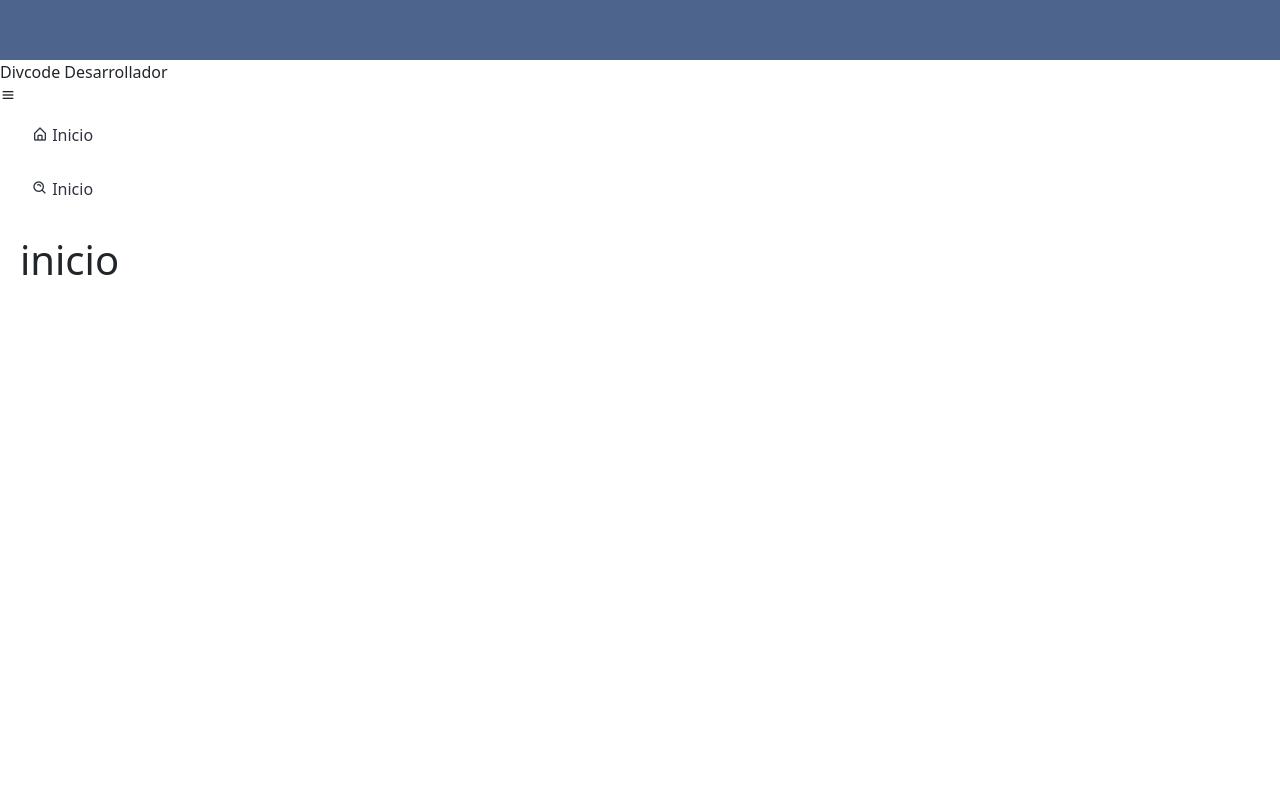
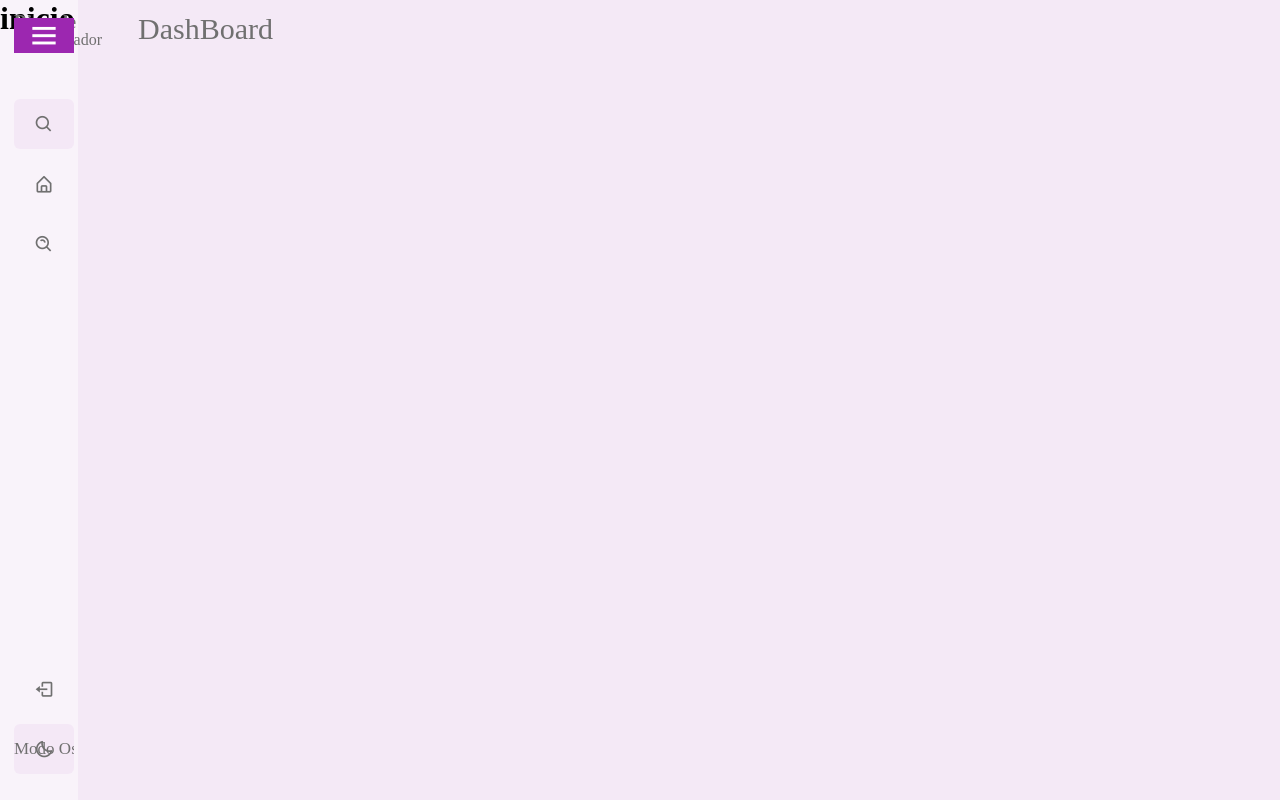
Before and after one commit to IvanG0nzalez/Mapify, a Django app: page / in a window 1280 px wide. Run offline with Django 4.2, Linux system fonts and the light colour scheme; some libraries are stand-ins or nearby versions.

Commit message:
Actualización Vista Barra lateral

```diff
--- a/templates/pantallas/base_user.html
+++ b/templates/pantallas/base_user.html
@@ -3,22 +3,18 @@
 <html lang="es">
 <head>
 
-
+    {#style="padding-bottom: 35px; margin-top: 30px" width=20%#}
     <title>
         {% block titulo %}
         {% endblock %}
     </title>
-        <link rel="stylesheet" href="{% static "css/style.css" %}" alt="usuario" style="padding-bottom: 35px; margin-top: 30px" width=20%>
-        <link href="https://cdn.jsdelivr.net/npm/bootstrap@5.2.0-beta1/dist/css/bootstrap.min.css" rel="stylesheet" integrity="sha384-0evHe/X+R7YkIZDRvuzKMRqM+OrBnVFBL6DOitfPri4tjfHxaWutUpFmBp4vmVor" crossorigin="anonymous">
+    <link rel="stylesheet" href="{% static "css/style2.css" %}" alt="usuario">
     <link href='https://unpkg.com/boxicons@2.1.4/css/boxicons.min.css' rel='stylesheet'>
     <script src="https://maps.googleapis.com/maps/api/js?key=AIzaSyAyNlsouulVQvCw11OT4WUyHh_GJ5fcKes&libraries=places"></script>
 </head>
 
 <body>
 
-    <div class="barraPrincipal" style="height: 60px">
-        <h1 align="center" id="texto_barra"></h1>
-    </div>
 
 <nav class="sidebar close">
     <header>
@@ -31,12 +27,12 @@
 
     <div class="menu-bar">
         <div class="menu">
-{#                <li class="search-box">#}
-{#                    <i class="bx bx-searh icon"></i>#}
-{#                    <input type="text" placeholder="Buscar...">#}
-{#                </li>#}
+            <li class="search-box">
+                <i class="bx bx-search icon"></i>
+                <input type="text" placeholder="Buscar">
+            </li>
+            <ul class="menu-links">
 
-                <ul class="menu-links">
                 <li class="nav-link">
                     <a href="{% url 'inicio' %}" class="nav__link">
                         <i class="bx bx-home-alt icon"></i>
@@ -47,33 +43,39 @@
                 <li class="nav-link">
                     <a href="{% url 'busqueda_user' %}" class="nav__link">
                         <i class="bx bx-search-alt icon"></i>
-                            <span class="text nav-text">Inicio</span>
+                        <span class="text nav-text">Busqueda</span>
                     </a>
                 </li>
             </ul>
         </div>
+        <div class="bottom-content">
+            <li class="">
+                <a href="#">
+                    <i class="bx bx-log-out icon"></i>
+                    <span class="text nav-text">Salir</span>
+                </a>
+            </li>
+
+            <li class="mode">
+                <div class="sun-moon">
+                    <i class="bx bx-moon icon moon"></i>
+                    <i class="bx bx-sun icon sun"></i>
+                </div>
+                <span class="mode-text text">Modo Oscuro</span>
+                <div class="toggle-switch">
+                    <span class="switch"></span>
+                </div>
+            </li>
+        </div>
     </div>
 </nav>
-{#    <div class="div_principal">#}
-{#        <div class="div_navdrawer">#}
-{#            <nav class="nav">#}
-{#                <ul class="list">#}
-{##}
-{#                    <li class="list__item list__item--inside">#}
-{#                        <div class="list__button">#}
-{#                            <a href="{% url 'inicio' %}" class="nav__link">Inicio</a>#}
-{#                        </div>#}
-{#                    </li>#}
-{##}
-{#                    <li class="list__item list__item--inside">#}
-{#                        <div class="list__button">#}
-{#                            <a href="{% url 'busqueda_user' %}" class="nav__link">Buscar</a>#}
-{#                        </div>#}
-{#                    </li>#}
-{##}
-{#                </ul>#}
-{#            </nav>#}
-{#        </div>#}
+
+
+<section class="home">
+    <div class="text">
+        DashBoard
+    </div>
+</section>
 
 <div class="contenido">
     {% block contenido %}
--- a/templates/pantallas/nodo_admin.html
+++ b/templates/pantallas/nodo_admin.html
@@ -40,7 +40,7 @@
             </tr>
             </thead>
             <tbody>
-            <tr onclick=seleccionarFila(this, )>
+            <tr onclick=seleccionarFila(this)>
                 <td>N2</td>
                 <td>-4,4574</td>
                 <td>-2.474554</td>
--- a/templates/static/css/style.css
+++ b/templates/static/css/style.css
@@ -137,5 +137,4 @@ table a {
     justify-content: center;
     align-items: center;
 
-
 }
--- /dev/null
+++ b/templates/static/css/style2.css
@@ -0,0 +1,309 @@
+* {
+    margin: 0;
+    padding: 0;
+    box-sizing: border-box;
+}
+
+:root {
+    --body-color: #9B27B00D;
+    --sidebar-color: #FFFFFF;
+    --primary-color: #9C27B0;
+    --primary-color-light: #9B27B00D;
+    --toggle-color: #DDDDDD;
+    --text-color: #707070;
+
+    --tran-03: all 0.2s ease;
+    --tran-04: all 0.3s ease;
+    --tran-05: all 0.4s ease;
+}
+
+body {
+    min-height: 100vh;
+    background-color: var(--body-color);
+    transition: var(--tran-05);
+}
+
+::selection {
+    background-color: var(--primary-color);
+    color: #FFFFFF;
+}
+
+body.dark {
+    --body-color: #181914;
+    --sidebar-color: #242526;
+    --primary-color-light: #3A3B3C;
+    --toggle-color: #FFFFFF;
+    --text-color: #CCCCCC;
+}
+
+.sidebar {
+    position: fixed;
+    top: 0;
+    left: 0;
+    height: 100%;
+    width: 250px;
+    padding: 10px 14px;
+    backgroud: var(--sidebar-color);
+    transition: var(--tran-05);
+    z-index: 100;
+}
+
+.sidebar.close {
+    width: 88px;
+}
+
+.sidebar li {
+    height: 50px;
+    list-style: none;
+    display: flex;
+    align-items: center;
+    margin-top: 10px;
+}
+
+.sidebar header .image,
+.sidebar .icon {
+    min-width: 60px;
+    border-radius: 6px;
+}
+
+.sidebar .icon {
+    min-width: 60px;
+    border-radius: 6px;
+    height: 100%;
+    display: flex;
+    align-items: center;
+    justify-content: center;
+    font-size: 20px;
+}
+
+.sidebar .text,
+.sidebar .icon {
+    color: var(--text-color);
+    transition: var(--tran-03);
+
+}
+
+.sidebar .text {
+    font-size: 17px;
+    font-weight: 500;
+    white-space: nowrap;
+    opacity: 1;
+}
+
+.sidebar.close . text {
+    opacity: 0;
+}
+
+.sidebar header {
+    position: relative;
+}
+
+.sidebar header .logo {
+    display: flex;
+    flex-direction: column;
+}
+
+.name {
+    margin-top: 2px;
+    font-size: 18px;
+    font-weight: 600;
+}
+
+.profe {
+    font-size: 16px;
+    margin-top: -2px;
+    display: block;
+}
+
+.profe {
+    font-size: 16px;
+    margin-top: -2px;
+    display: block;
+}
+
+.sidebar header .image {
+    display: flex;
+    align-items: center;
+    justify-content: center;
+}
+
+.sidebar header .image img {
+    width: 40px;
+    border-radius: 6px;
+}
+
+.sidebar header .toggle {
+    position: absolute;
+    top: 20%;
+    right: 0px;
+    height: 35px;
+    width: 35px;
+    background-color: var(--primary-color);
+    color: var(--sidebar-color);
+    display: flex;
+    align-items: center;
+    justify-content: center;
+    font-size: 35px;
+    cursor: pointer;
+    transition: var(--tran-05);
+}
+
+body.dark .sidebar header toggle {
+    color: var(--text-color);
+}
+
+.sidebar.close .toggle {
+    width: 100%;
+    top: 20%;
+}
+
+.sidebar .menu {
+    margin-top: 40px;
+}
+
+.sidebar li.search-box {
+    border-radius: 6px;
+    background-color: var(--primary-color-light);
+    cursor: pointer;
+    transition: var(--tran-05);
+}
+
+.sidebar li.search-box input {
+    height: 100%;
+    width: 100%;
+    outline: none;
+    border: none;
+    background-color: var(--primary-color-light);
+    color: var(--text-color);
+    border-radius: 6px;
+    font-size: 17px;
+    font-weight: 500;
+    transition: var(--tran-05);
+}
+
+.sidebar li a {
+    list-style: none;
+    height: 100px;
+    background-color: transparent;
+    display: flex;
+    align-items: center;
+    height: 100%;
+    width: 100%;
+    border-radius: 6px;
+    text-decoration: none;
+    transition: var(--tran-03);
+}
+
+.sidebar li a:hover {
+    background-color: var(--primary-color);
+}
+
+.sidebar li a:hover .icon,
+.sidebar li a:hover .text {
+    color: var(--sidebar-color);
+}
+
+.sidebar .menu-bar {
+    height: calc(100% - 55px);
+    display: flex;
+    flex-direction: column;
+    justify-content: space-between;
+    overflow-y: scroll;
+}
+
+.menu-bar::-webkit-scrollbar {
+    display: none;
+}
+
+.sidebar .menu-bar .mode {
+    border-radius: 6px;
+    background-color: var(--primary-color-light);
+    position: relative;
+    transition: var(--tran-05);
+}
+
+.menu-bar .mode .sun-moon {
+    height: 50px;
+    width: 60px;
+}
+
+.mode .sun-moon i {
+    position: absolute;
+}
+
+.mode .sun-moon i.sun {
+    opacity: 0;
+}
+
+body.dark .mode .sun-moon i.sun {
+    opacity: 1;
+}
+
+body.dark .mode .sun-moon {
+    opacity: 0;
+}
+
+.menu-bar .bottom-conten .toggle.switch {
+    position: absolute;
+    right: 0;
+    height: 100%;
+    min-width: 60px;
+    display: flex;
+    align-items: center;
+    justify-content: center;
+    border-radius: 6px;
+    cursor: pointer;
+}
+
+.toggle-switch .switch {
+    position: relative;
+    height: 22px;
+    width: 40px;
+    border-radius: 25px;
+    background-color: var(--toggle-color);
+    transition: var(--tran-05);
+}
+
+.switch::before {
+    content: '';
+    position: absolute;
+    height: 15px;
+    width: 15px;
+    border-radius: 50%;
+    top: 50%;
+    left: 5px;
+    transform: translateY(-50%);
+    background-color: var(--sidebar-color);
+    transition: var(--tran-04);
+}
+
+body.dark .switch::before {
+    left: 20px;
+}
+
+.home {
+    position: absolute;
+    top: 0;
+    left: 250px;
+    height: 100vh;
+    width: calc(100% - 250px);
+    background-color: var(--body-color);
+    transition: var(--tran-05);
+}
+
+.home .text {
+    font-size: 30px;
+    font-weight: 500;
+    color: var(--text-color);
+    padding: 12px 60px;
+}
+
+.sidebar.close ~ .home {
+    left: 78px;
+    height: 100vh;
+    width: calc(100% - 78px);
+}
+
+body.dark .home .text {
+    color: var(--text-color);
+}
```
Lines whose indentation alone changed are shown as unchanged.
